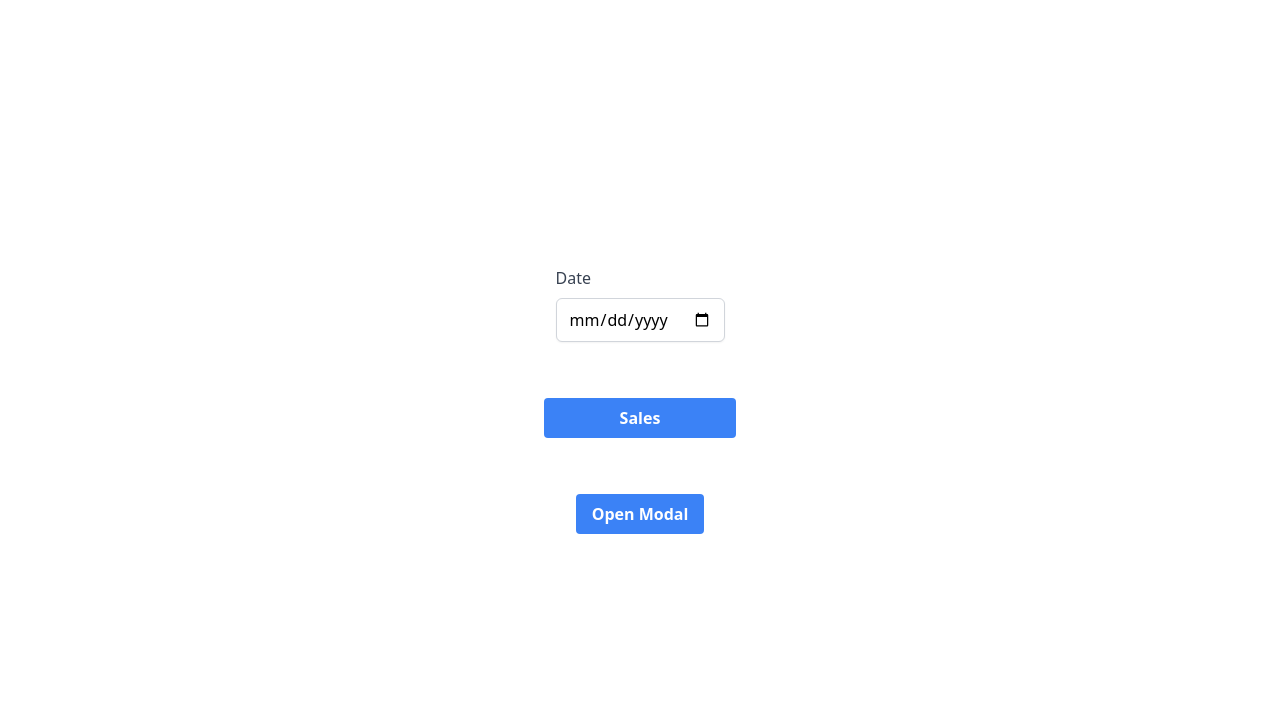
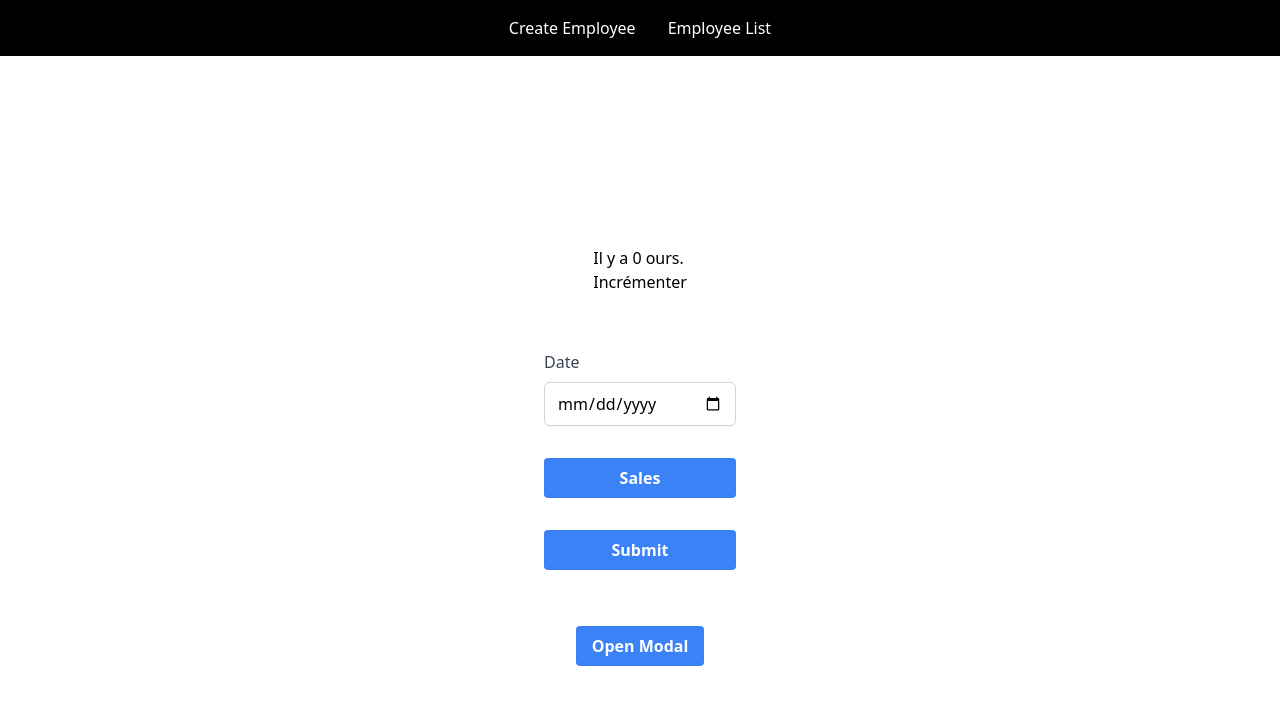
Before and after one commit to cedric-marchal/hrnet, a React (Vite) app: page / in a window 1280 px wide. Shown: the top 704 px of the page. Built offline with nearby package versions, Linux system fonts and the light colour scheme.

Commit message:
Ajouter react-router-dom et zustand, créer Header et EmployeeList, mettre à jour Home et useBearStore

```diff
--- a/package.json
+++ b/package.json
@@ -12,7 +12,8 @@
   "dependencies": {
     "react": "^18.2.0",
     "react-dom": "^18.2.0",
-    "react-router-dom": "^6.22.3"
+    "react-router-dom": "^6.22.3",
+    "zustand": "^4.5.2"
   },
   "devDependencies": {
     "@types/react": "^18.2.56",
--- a/src/App.tsx
+++ b/src/App.tsx
@@ -1,11 +1,15 @@
 import { Routes, Route } from "react-router-dom";
 import { Home } from "./pages/Home";
+import { EmployeeList } from "./pages/EmployeeList";
+import { Header } from "./components/Header";
 
 function App() {
   return (
     <>
+      <Header />
       <Routes>
         <Route path="/" element={<Home />} />
+        <Route path="/employee-list" element={<EmployeeList />} />
       </Routes>
     </>
   );
--- /dev/null
+++ b/src/components/Header.tsx
@@ -0,0 +1,12 @@
+import { Link } from "react-router-dom";
+
+export const Header = () => {
+  return (
+    <header className="flex items-center justify-center text-white bg-black h-14">
+      <nav className="flex gap-8">
+        <Link to="/">Create Employee</Link>
+        <Link to="/employee-list">Employee List</Link>
+      </nav>
+    </header>
+  );
+};
--- /dev/null
+++ b/src/pages/EmployeeList.tsx
@@ -0,0 +1,11 @@
+import { useBearStore } from "../store/useBearStore";
+
+export const EmployeeList = () => {
+  const { bears, increasePopulation } = useBearStore();
+
+  return (
+    <main className="flex flex-col items-center justify-center w-full h-screen gap-14">
+      <p>Il y a {bears} ours.</p>
+    </main>
+  );
+};
--- a/src/pages/Home.tsx
+++ b/src/pages/Home.tsx
@@ -1,9 +1,12 @@
-import { useState } from "react";
+import { FormEvent, useState } from "react";
 import { DatePicker } from "../plugins/DatePicker";
 import { Modal } from "../plugins/Modal";
 import { SelectMenu } from "../plugins/SelectMenu";
+import { useBearStore } from "../store/useBearStore";
 
 export const Home = () => {
+  const { bears, increasePopulation } = useBearStore();
+
   const [isModalOpen, setIsModalOpen] = useState(false);
 
   const options = [
@@ -14,14 +17,31 @@ export const Home = () => {
     { label: "Legal", value: "legal" },
   ];
 
+  const onSubmit = (event: FormEvent<HTMLFormElement>) => {
+    event.preventDefault();
+
+    const formData = new FormData(event.currentTarget);
+    console.log(formData);
+  };
+
   return (
     <main className="flex flex-col items-center justify-center w-full h-screen gap-14">
       <div>
-        <DatePicker name="date" label="Date" />
+        <p>Il y a {bears} ours.</p>
+        <button onClick={increasePopulation}>Incrémenter</button>
       </div>
+      <div>
+        <form action="post" onSubmit={onSubmit} className="flex flex-col gap-8">
+          <DatePicker name="date" label="Date" />
+          <SelectMenu options={options} />
 
-      <div>
-        <SelectMenu options={options} />
+          <button
+            type="submit"
+            className="px-4 py-2 font-bold text-white bg-blue-500 rounded hover:bg-blue-700"
+          >
+            Submit
+          </button>
+        </form>
       </div>
 
       <div>
--- /dev/null
+++ b/src/store/useBearStore.ts
@@ -0,0 +1,7 @@
+import { create } from "zustand";
+
+export const useBearStore = create((set) => ({
+  bears: 0,
+  increasePopulation: () => set((state: any) => ({ bears: state.bears + 1 })),
+  removeAllBears: () => set({ bears: 0 }),
+}));
```
Also changed, not shown: 1 other file (tests, documents, lock files or other folders).
